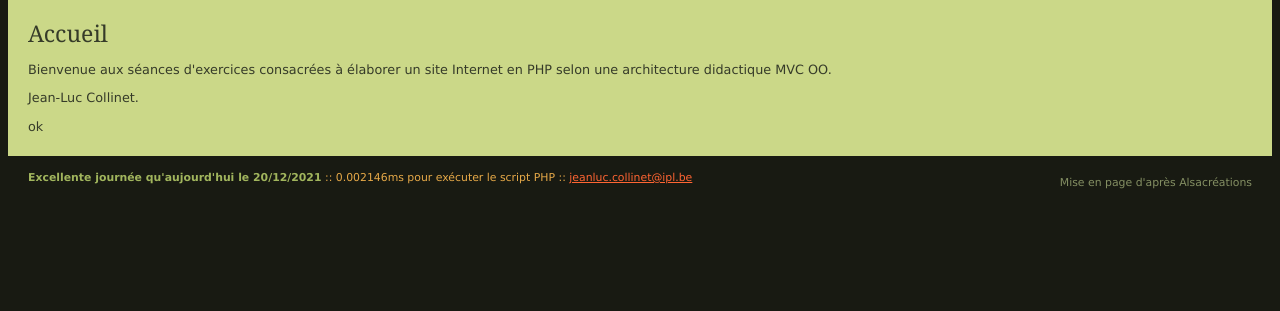
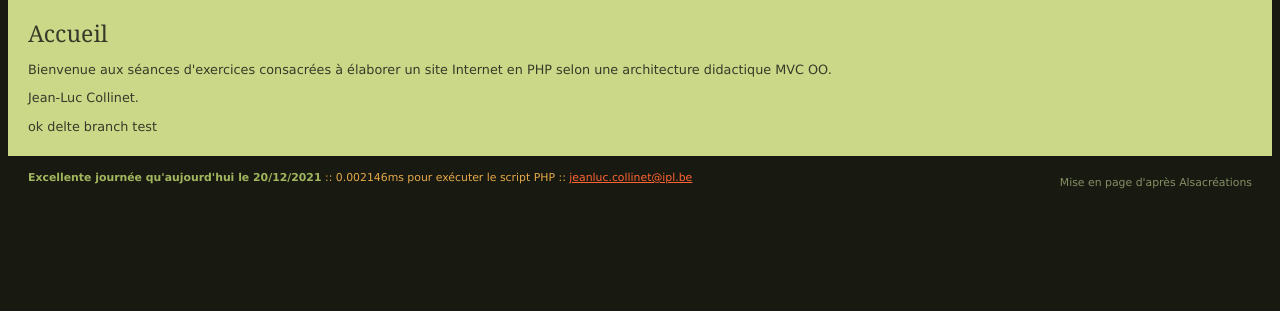
Before and after one commit to I-Ibrahim-I/GoodNewsSite, a PHP site: page / in a window 1280 px wide. Shown: the part 158-469 px from the top of the page. Run offline with PHP 8.4, Linux system fonts and the light colour scheme.

Commit message:
Updated home.php

```diff
--- a/views/home.php
+++ b/views/home.php
@@ -2,5 +2,5 @@
 	<h2>Accueil</h2>
 	<p>Bienvenue aux séances d'exercices consacrées à élaborer un site Internet en PHP selon une architecture didactique MVC OO.</p>
 	<p>Jean-Luc Collinet.</p>
-    <p>ok</p>
+    <p>ok delte branch test</p>
 </div><!-- #contenu -->
```
